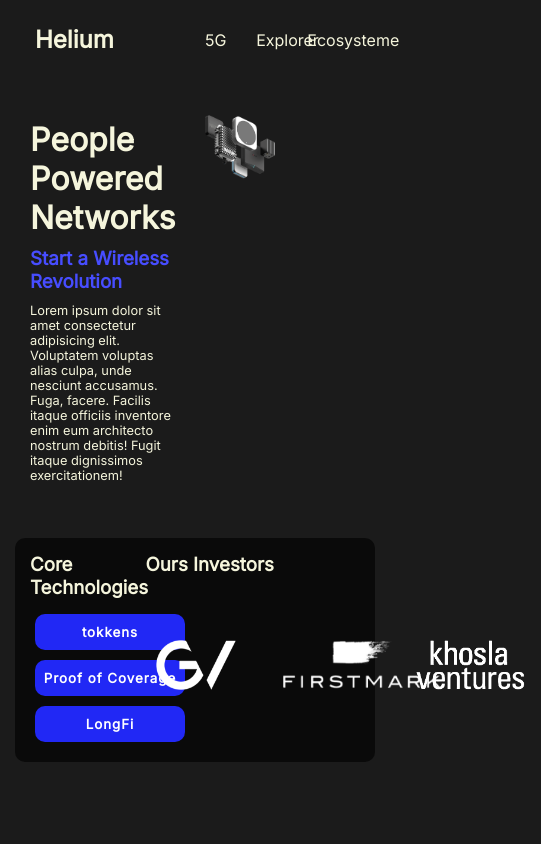
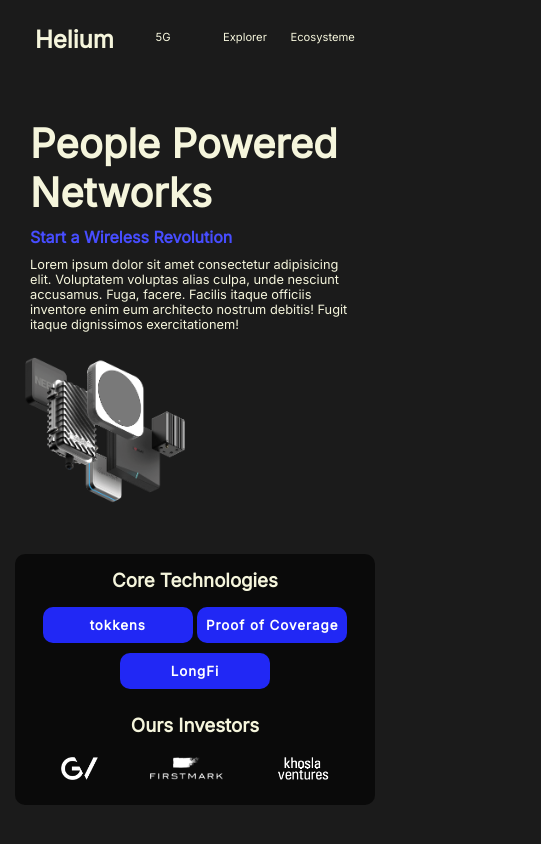
Before and after one commit to Hugohtml17/html-investors, a plain HTML site: page index.html in a window 390 px wide. Shown: the whole page, 541 px wide, since content can reach past the window. Drawn offline with Linux system fonts and the light colour scheme; files whose address does not match are found by name.

Commit message:
Add files via upload
responsive. introduction to media queries.

```diff
--- a/style.css
+++ b/style.css
@@ -23,12 +23,13 @@ nav {
   padding: 10px 20px;
 }
 nav ul {
- display: grid;
- grid-template-columns: 33% 33% 33% ;
+  display: grid;
+  grid-template-columns: 33% 33% 33%;
 }
 header {
   display: grid;
   grid-template-columns: 50% 50%;
+  align-items: center;
   margin: 30px auto;
 }
 
@@ -40,7 +41,6 @@ h1 {
   font-style: 1.8rem;
 }
 .header-right {
-
   width: 50%;
 }
 #logo {
@@ -50,15 +50,11 @@ h1 {
 }
 .infos {
   display: grid;
-  grid-template-columns: 33% 67% ;
+  grid-template-columns: 33% 67%;
   background: #0a0a0a;
   border-radius: 10px;
 }
 
-}
-.btn-container {
-
-}
 button {
   border: none;
   background: #2128f5;
@@ -68,21 +64,60 @@ button {
   border-radius: 10px;
   font-weight: bold;
   letter-spacing: 1px;
-  margin: 5px;
+  margin: 5px auto;
 }
 .infos-right {
   width: 67%;
 }
 .investors {
- display: grid;
- align-items: center;
- height: 82%;
+  display: flex;
+  justify-content: center;
+  align-items: center;
+  height: 86%;
 }
 .img-investors {
-    display: grid;
-    grid-template-columns: 33% 33% 33%;
-
+  display: flex;
+  justify-content: space-around;
+  width: 100%;
 }
 .img-investors img {
   height: 60px;
 }
+/* ******************** MEDIA QUERIES ******************** */
+
+@media screen and (max-width: 870px) {
+  h1 {
+    font-size: 2.5rem;
+  }
+  .header-container h3 {
+    font-size: 1rem;
+  }
+  p {
+    font-style: 0.7rem;
+  }
+}
+@media screen and (max-width: 592px) {
+  nav {
+    grid-template-columns: 35% 65%;
+  }
+  nav ul {
+    font-size: 0.7rem;
+  }
+  header {
+    display: block;
+  }
+  .infos {
+    display: block;
+    text-align: center;
+  }
+  .btn-container {
+    margin: 0 auto;
+    text-align: center;
+  }
+  button {
+    margin: 5px auto;
+  }
+  .img-investors img {
+    height: 33px;
+  }
+}
```
